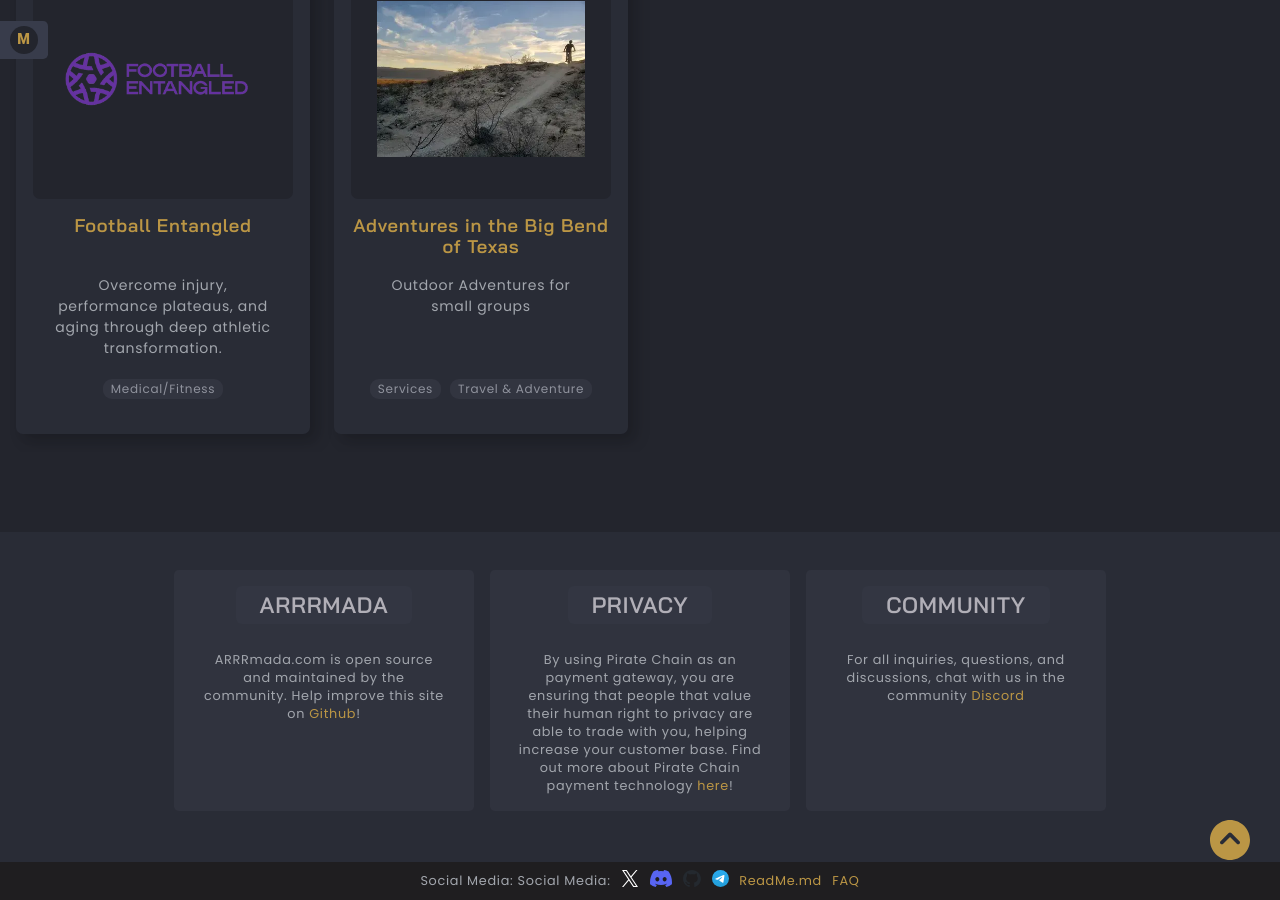
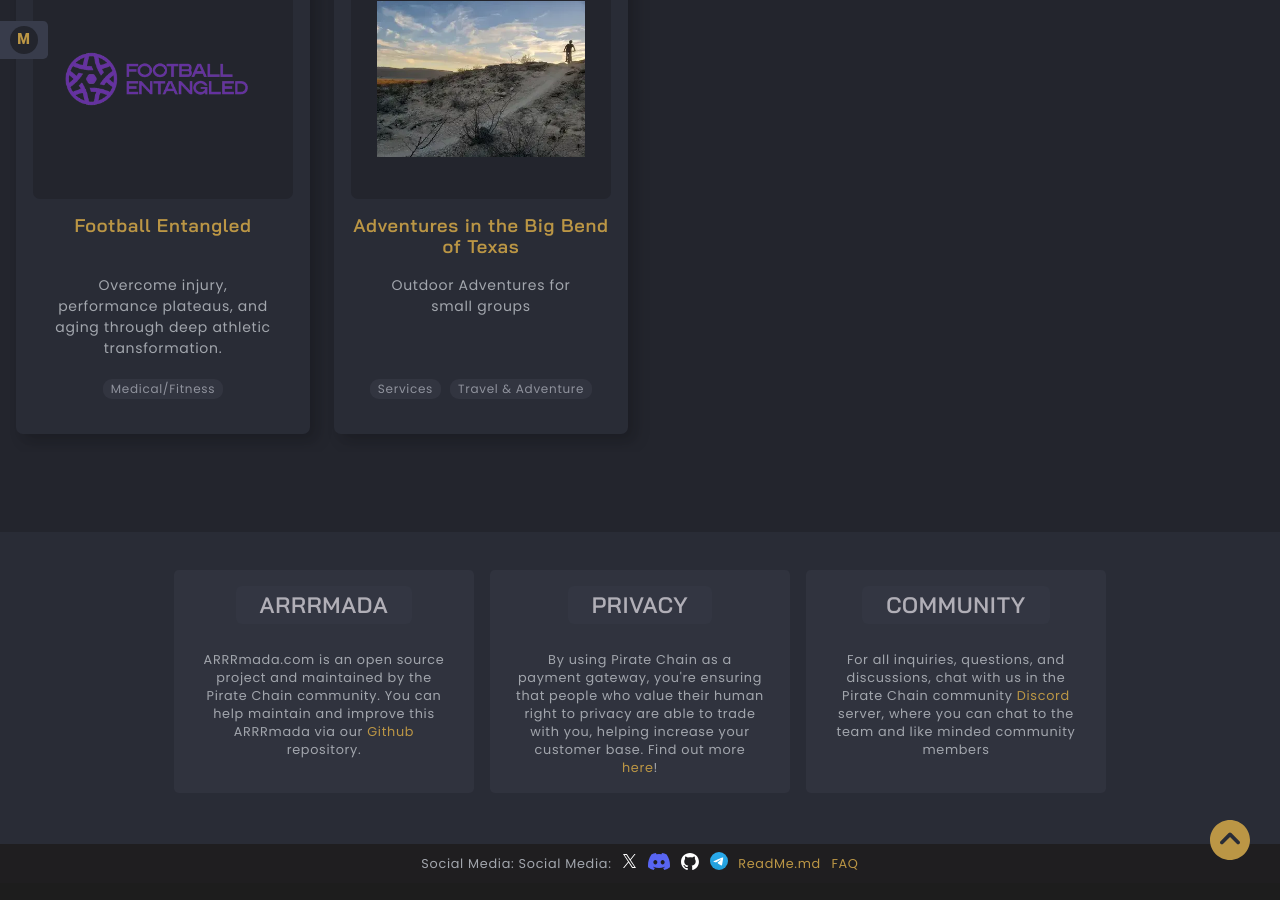
Before and after one commit to ARRRmada/ARRRmada.com, a Jekyll site: the page built from index.html, in a window 1280 px wide and 900 px high, scrolled down 23992 px. Built offline with Jekyll 4.4.1, drawn with Linux system fonts in a browser that asks for light colours.

Commit message:
Update footer.html

```diff
--- a/_includes/footer.html
+++ b/_includes/footer.html
@@ -6,19 +6,18 @@
       <div class="footer-columns">
         <h2 class="footer-heading">ARRRmada</h2>
       <p>
-      ARRRmada.com is open source and maintained by the
-      community. Help improve this site on <a href="{{ site.readme }}" target="_blank" rel="noopener noreferrer">Github</a>!
+      ARRRmada.com is an open source project and maintained by the Pirate Chain community. You can help maintain and improve this ARRRmada via our <a href="{{ site.readme }}" target="_blank" rel="noopener noreferrer">Github</a> repository.
       </p>
     </div>
     <div class="footer-columns">
       <h2 class="footer-heading">Privacy</h2>
     <p>
-    By using Pirate Chain as an payment gateway, you are ensuring that people that value their human right to privacy are able to trade with you, helping increase your customer base. Find out more about Pirate Chain payment technology <a href="https://piratechain.net" target="_blank" rel="noopener noreferrer">here</a>!
+    By using Pirate Chain as a payment gateway, you're ensuring that people who value their human right to privacy are able to trade with you, helping increase your customer base. Find out more <a href="https://piratechain.net" target="_blank" rel="noopener noreferrer">here</a>!
     </p>
   </div>
     <div class="footer-columns">
       <h2 class="footer-heading">Community</h2>
-     <p>For all inquiries, questions, and discussions, chat with us in the community <a href="https://chat.piratechain.net" target="_blank" rel="noopener noreferrer">Discord</a></p>
+     <p>For all inquiries, questions, and discussions, chat with us in the Pirate Chain community <a href="https://chat.piratechain.net" target="_blank" rel="noopener noreferrer">Discord</a> server, where you can chat to the team and like minded community members</p>
    </div>
   </div>
 </div>
@@ -27,16 +26,16 @@
  <span>Social Media:
   <div class="pirate-social-icons">
     <p>Social Media:</p>
-    <a href="https://x.com/PirateARRRmada" target="_blank" rel="noopener noreferrer">
+    <a href="https://x.com/PirateARRRmada" class="x-logo" target="_blank" rel="noopener noreferrer">
         <img src="assets/img/logo/x-logo.svg" alt="X Link Icon" title="X Link Icon">
     </a>
-    <a href="https://chat.piratechain.net" target="_blank" rel="noopener noreferrer">
+    <a href="https://chat.piratechain.net" class="discord-logo" target="_blank" rel="noopener noreferrer">
         <img src="assets/img/logo/discord-mark-blue-logo.svg" alt="Discord Link Icon" title="Discord Link Icon">
     </a>
-    <a href="https://github.com/ARRRmada/" target="_blank" rel="noopener noreferrer">
-        <img src="assets/img/logo/github-mark.svg" alt="GitHub Link Icon" title="GitHub Link Icon">
+    <a href="https://github.com/ARRRmada/" class="github-logo" target="_blank" rel="noopener noreferrer">
+        <img src="assets/img/logo/github-mark-white-logo.svg" alt="GitHub Link Icon" title="GitHub Link Icon">
     </a>
-    <a href="https://t.me/+Obq53Fel8bUxMDNh" target="_blank" rel="noopener noreferrer">
+    <a href="https://t.me/+Obq53Fel8bUxMDNh" class="telegram-logo" target="_blank" rel="noopener noreferrer">
         <img src="assets/img/logo/telegram-logo.svg" alt="Telegram Link Icon" title="Telegram Link Icon">
     </a>
  </div>
```
